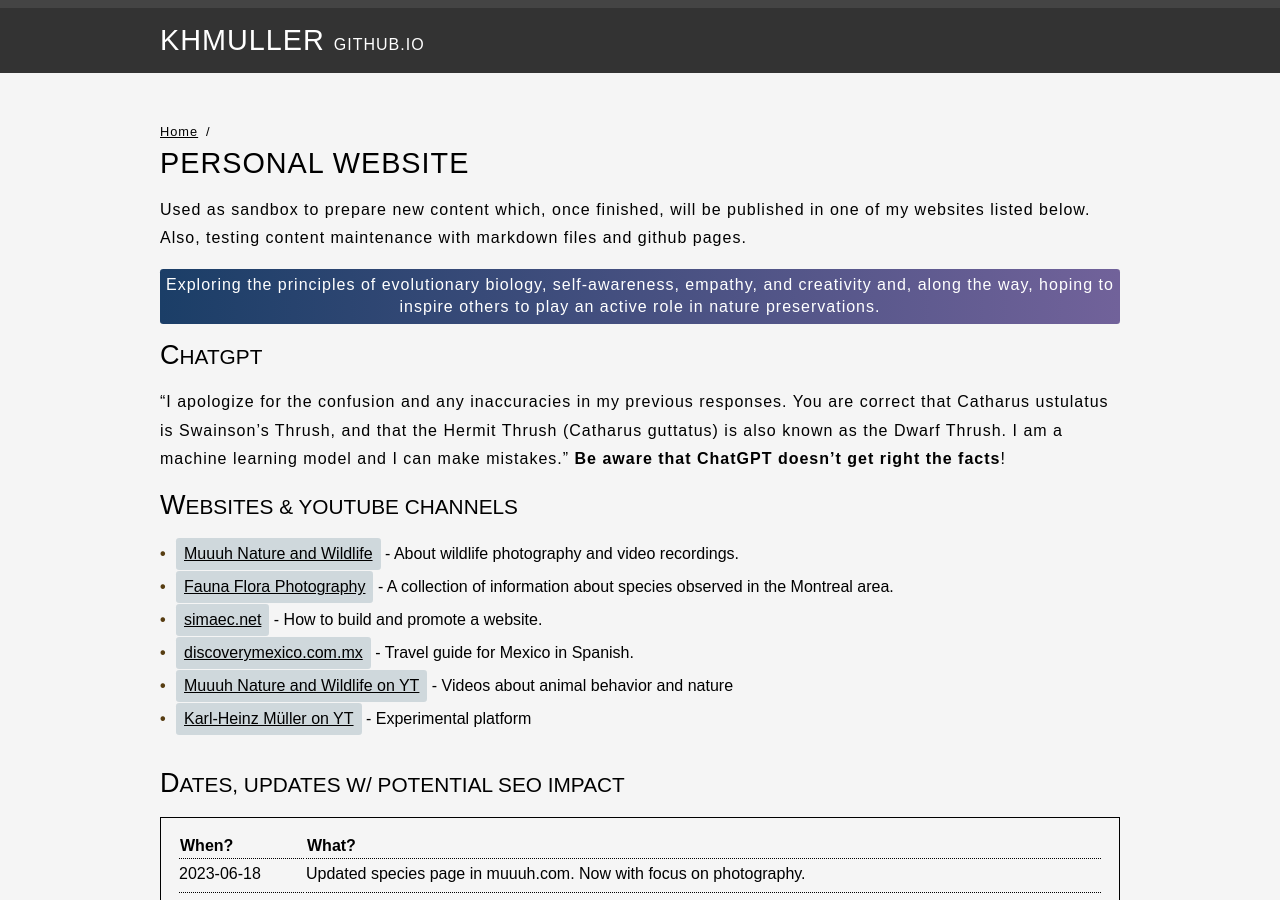
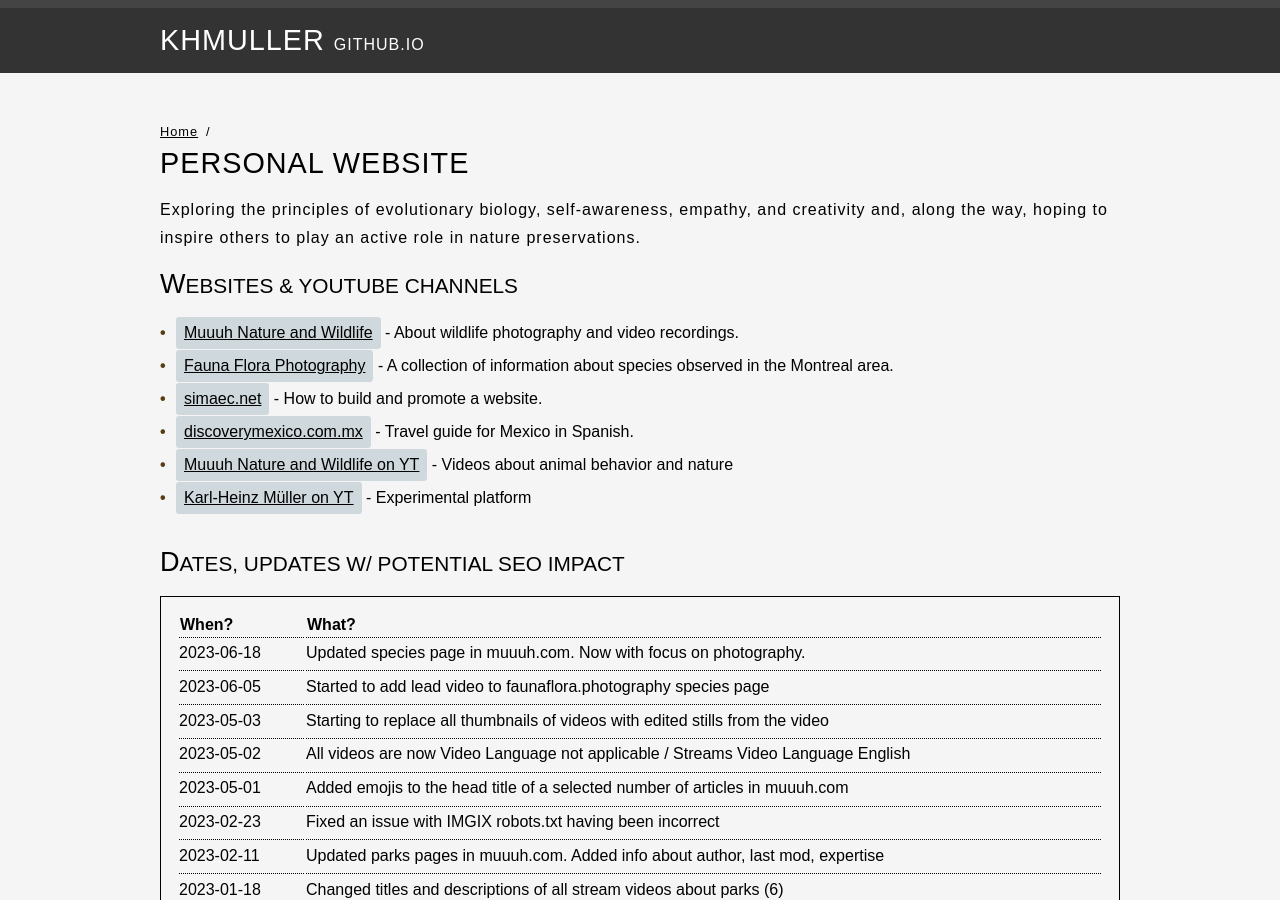
Before and after one commit to KHMuller/khmuller.github.io, a Jekyll site: the page built from index.md, in a window 1280 px wide and 900 px high. Built offline with Jekyll 4.4.1, drawn with Linux system fonts in a browser that asks for light colours.

Commit message:
Minor adjustments

```diff
--- a/index.md
+++ b/index.md
@@ -1,20 +1,13 @@
 ---
 title: Personal Website
-description: Sandbox to prepare content for one of my main websites.
+description: Exploring the principles of evolutionary biology, self-awareness, empathy, and creativity.
 layout: default
 canonical: https://khmuller.github.io
 ---
 
 # Personal Website
 
-Used as sandbox to prepare new content which, once finished, will be published in one of my websites listed below. Also, testing content maintenance with markdown files and github pages.
-
-{: .enhanced}
 Exploring the principles of evolutionary biology, self-awareness, empathy, and creativity and, along the way, hoping to inspire others to play an active role in nature preservations.
-
-## ChatGPT
-
-"I apologize for the confusion and any inaccuracies in my previous responses. You are correct that Catharus ustulatus is Swainson's Thrush, and that the Hermit Thrush (Catharus guttatus) is also known as the Dwarf Thrush. I am a machine learning model and I can make mistakes." **Be aware that ChatGPT doesn't get right the facts**!
 
 ## Websites &amp; YouTube Channels
 
```
Also changed, not shown: github/index.md (+4 -0 lines).
